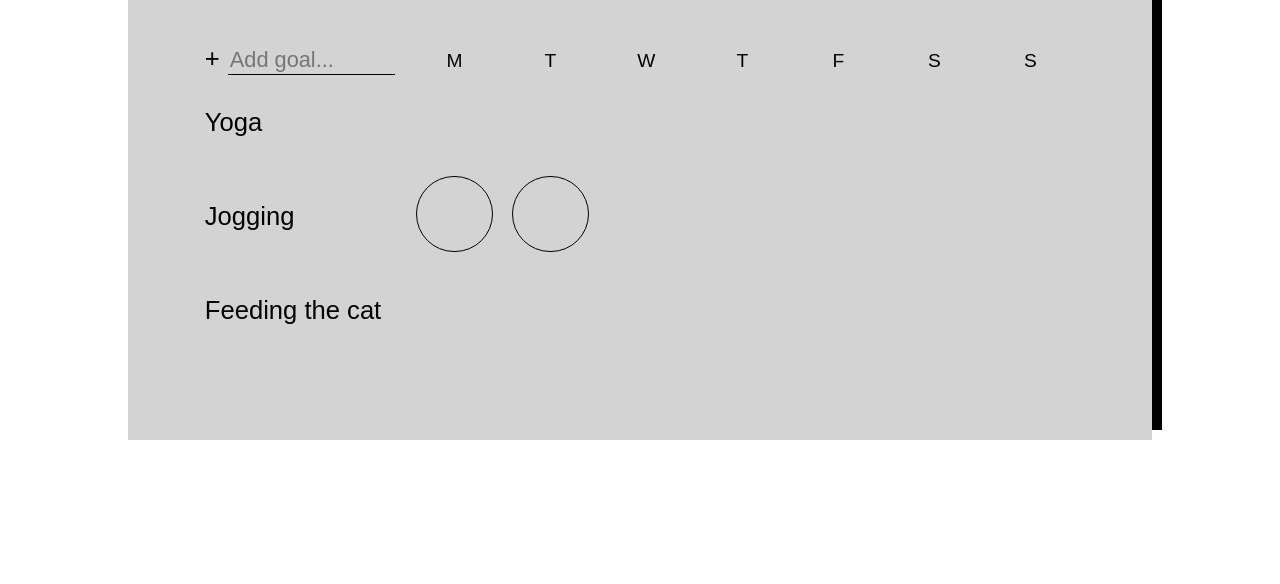
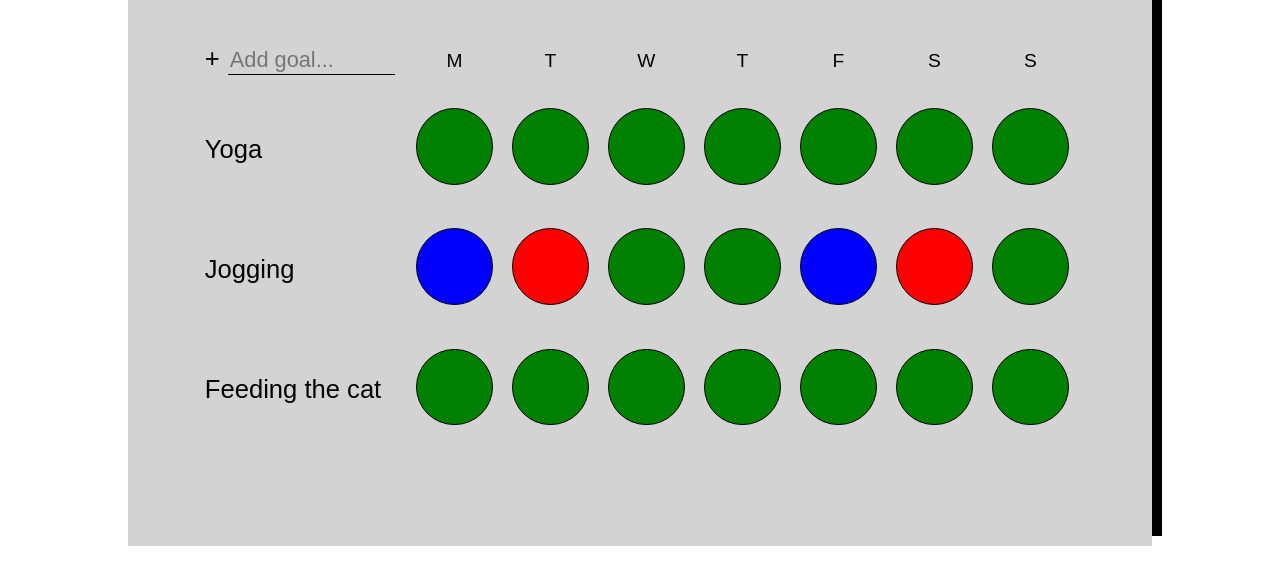
Before and after one commit to djbj/sprint4, a React app in the folder code/: page / in a window 1280 px wide. Shown: the part 184-768 px from the top of the page. Built offline with nearby package versions, Linux system fonts and the light colour scheme.

Commit message:
days styled based on status

```diff
--- a/code/src/components/Day/index.js
+++ b/code/src/components/Day/index.js
@@ -3,8 +3,12 @@ import "./style.css"
 
 class Day extends React.Component {
   getClassName = (day) => {
-    if(day === 1) {
-      return "dayButton"
+    if(day === 0) {
+      return "dayButton0"
+    } else if (day === 1) {
+      return "dayButton1"
+    } else if (day === 2) {
+      return "dayButton2"
     }
   }
 
--- a/code/src/components/Day/style.css
+++ b/code/src/components/Day/style.css
@@ -1,8 +1,29 @@
-.dayButton {
+.dayButton0 {
   display: inline-block;
   border-radius: 50%;
   margin-left: 1.5vw;
   width: 6vw;
   height: 6vw;
   border: 0.15vw solid black;
+  background-color: green;
 }
+
+.dayButton1 {
+  display: inline-block;
+  border-radius: 50%;
+  margin-left: 1.5vw;
+  width: 6vw;
+  height: 6vw;
+  border: 0.15vw solid black;
+  background-color: blue;
+}
+
+.dayButton2 {
+  display: inline-block;
+  border-radius: 50%;
+  margin-left: 1.5vw;
+  width: 6vw;
+  height: 6vw;
+  border: 0.15vw solid black;
+  background-color: red;
+}
```
